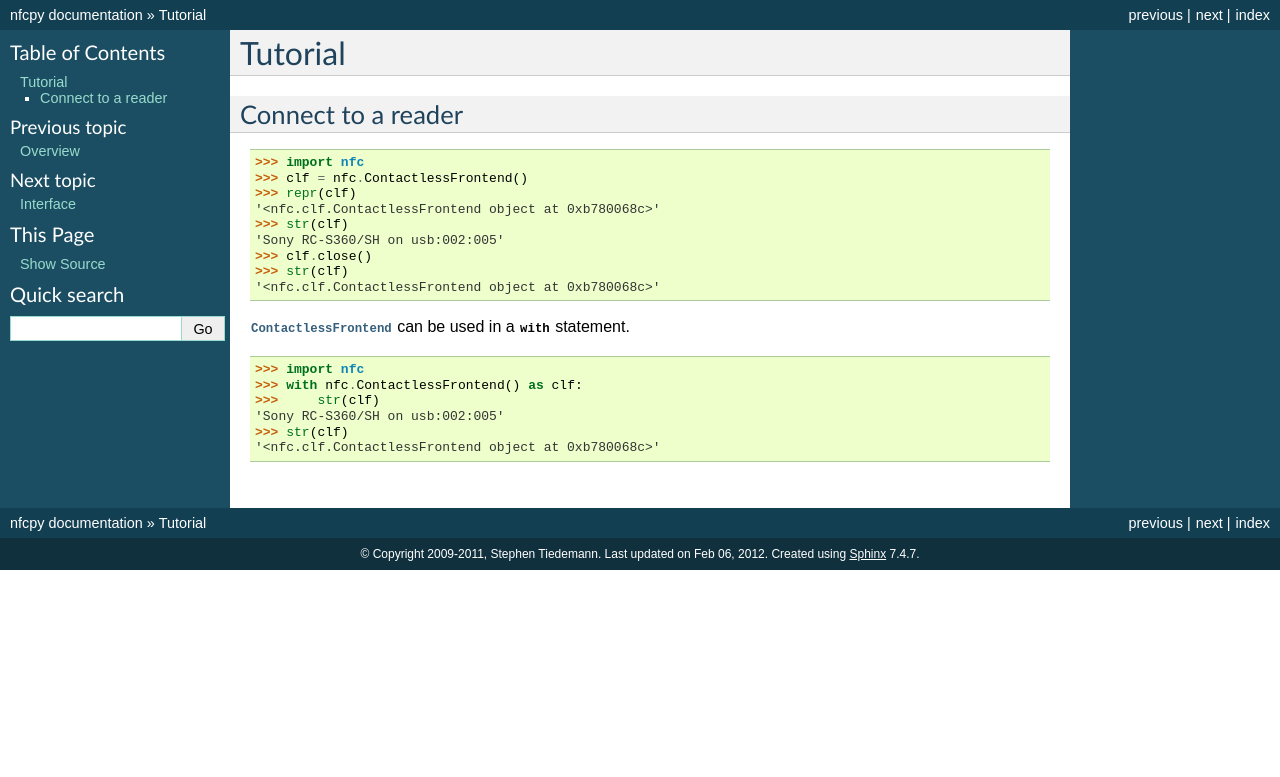
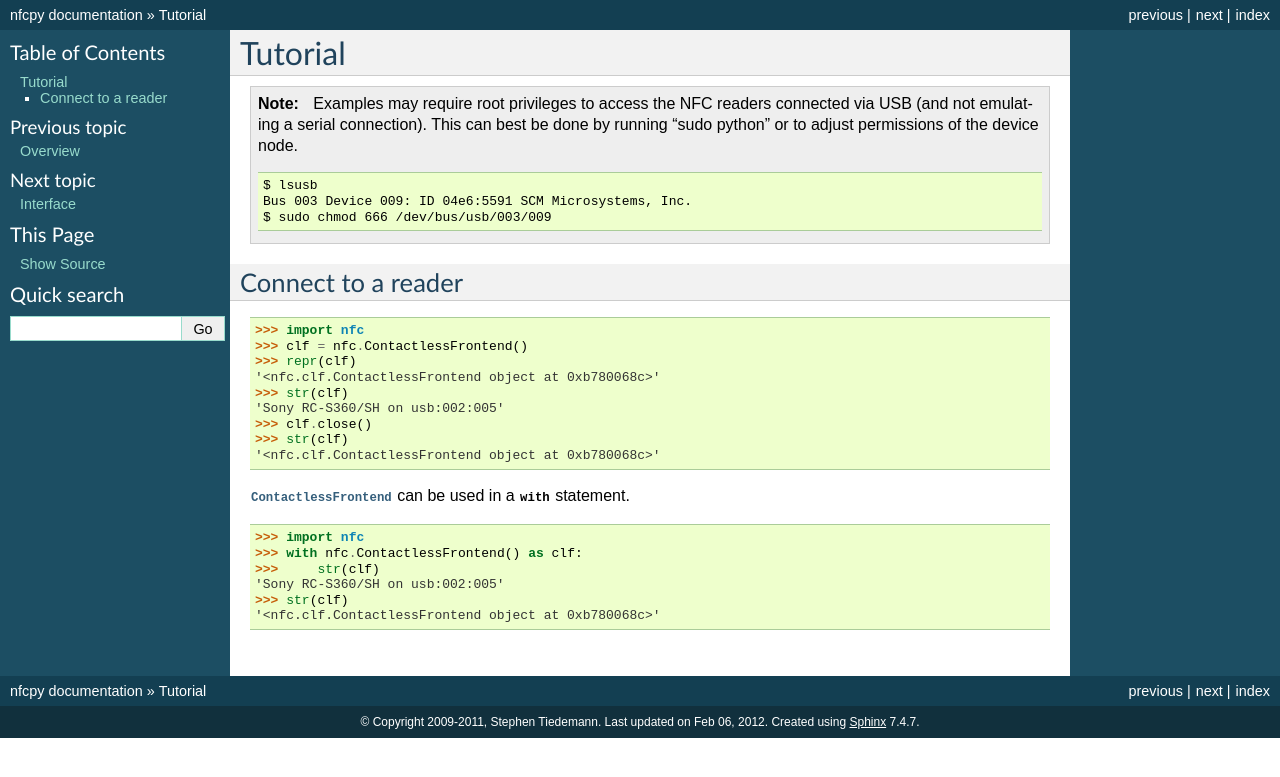
Before and after one commit to nfcpy/nfcpy, a Sphinx documentation site: the page built from docs/tutorial.rst, in a window 1280 px wide. Shown: the top 777 px of the page. Built offline with Sphinx 7.4.7, drawn with Linux system fonts in a browser that asks for light colours.

Commit message:
added note on superuser privilege requirement

```diff
--- a/docs/tutorial.rst
+++ b/docs/tutorial.rst
@@ -1,5 +1,14 @@
 Tutorial
 ========
+
+.. note::
+
+   Examples may require root privileges to access the NFC readers connected via USB (and not emulating a serial connection). This can best be done by running "sudo python" or to adjust permissions of the device node.  ::
+
+      $ lsusb
+      Bus 003 Device 009: ID 04e6:5591 SCM Microsystems, Inc.
+      $ sudo chmod 666 /dev/bus/usb/003/009
+
 
 Connect to a reader
 -------------------
```
